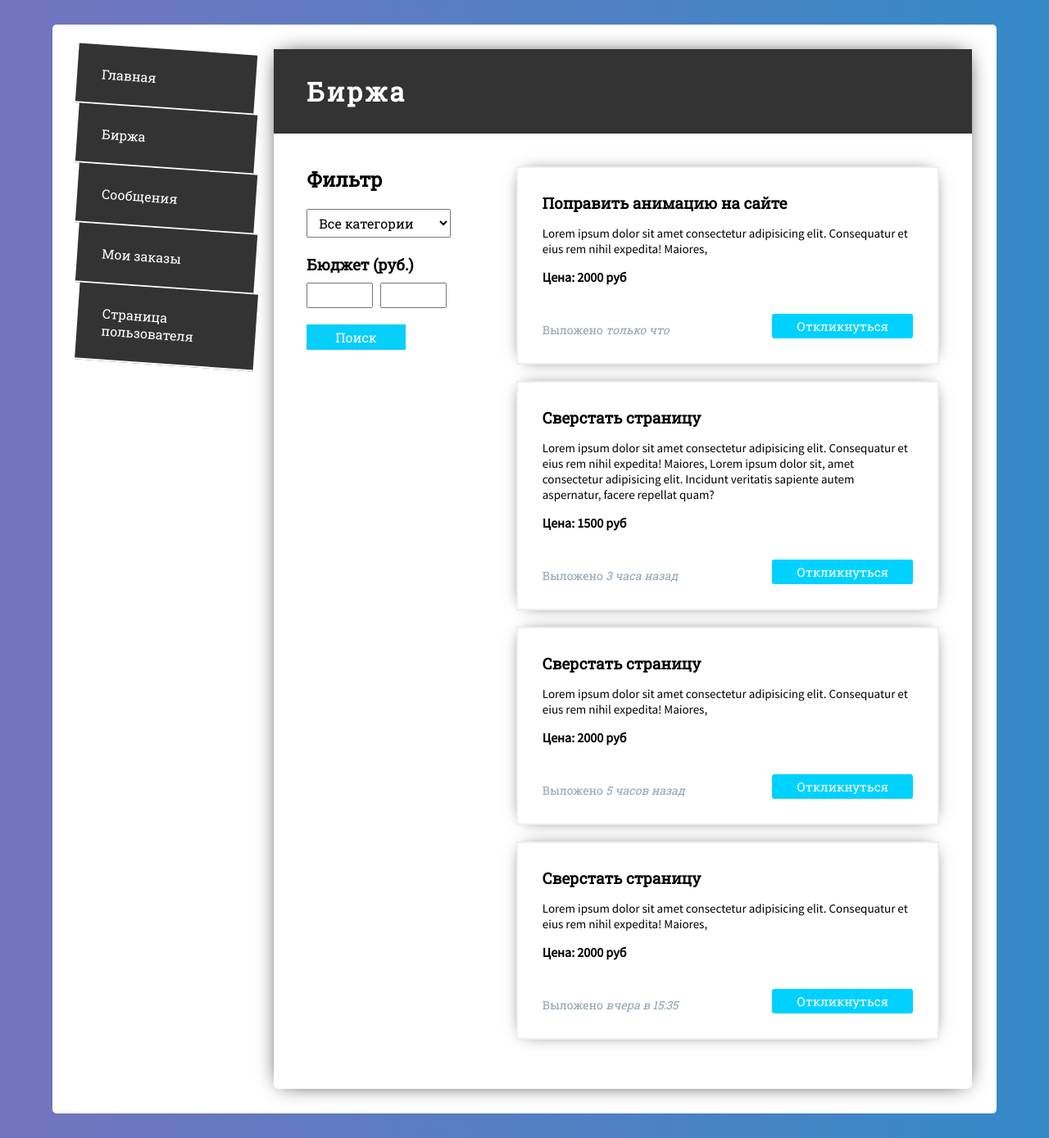
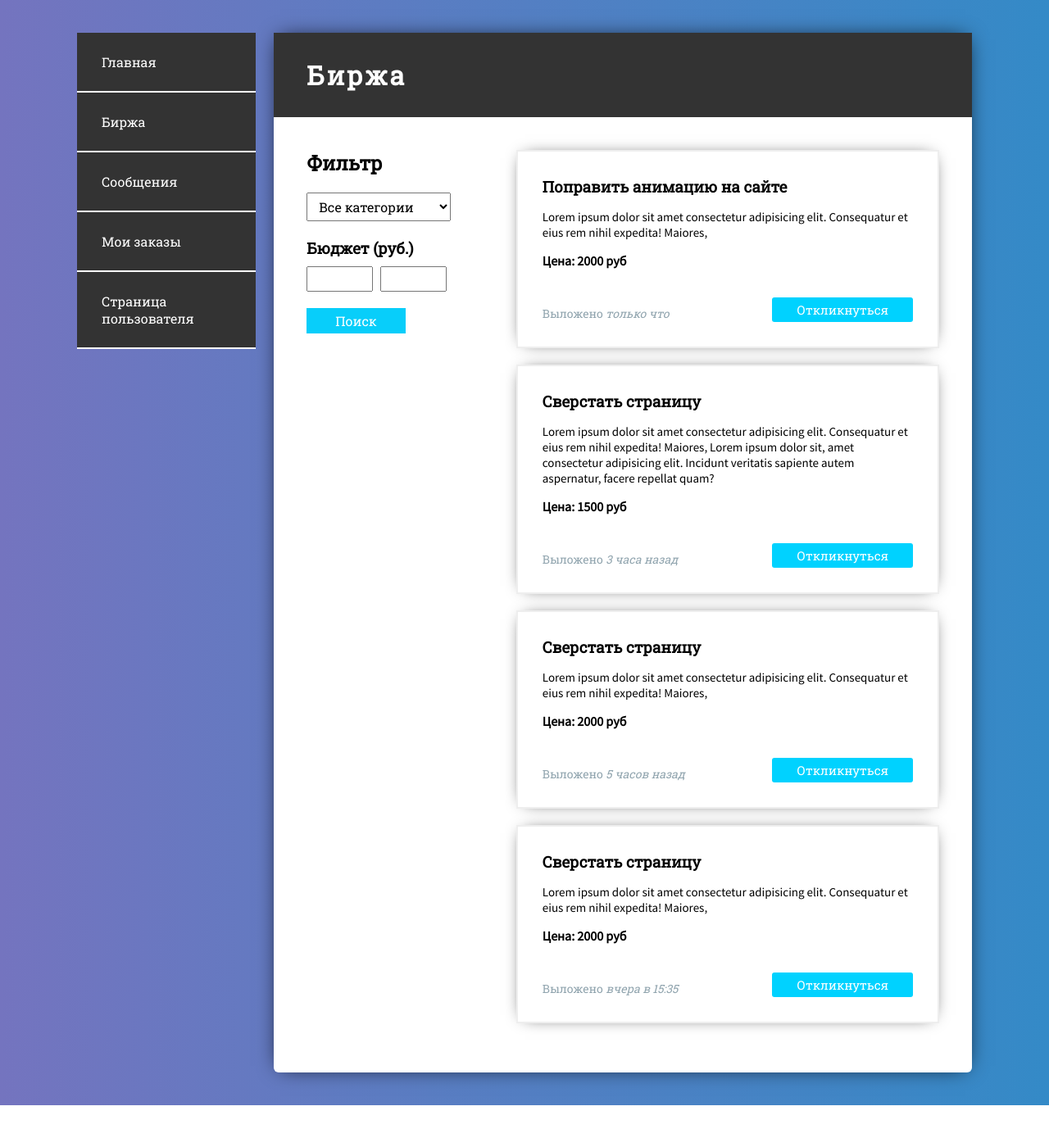
Before and after one commit to expant/Freelance-coursework, a web app: file market.html in a window 1280 px wide. Shown: the whole page at 82% size. After the commit the page ends 1349 px from the top, so only its background shows below. Run offline with its HTML, style and script files only (its server is not run), Linux system fonts and the light colour scheme.

Commit message:
Немного подредачил шаблон

```diff
--- a/css/navbar.css
+++ b/css/navbar.css
@@ -4,7 +4,6 @@ aside.sidebar {
    /* background: #fff;
     box-shadow: 0 0 25px -8px #000;*/
     float: left;
-    margin-right: 20px;
 }
 
 
@@ -14,7 +13,10 @@ aside.sidebar {
     background: #333333;
     transition: all .2s;
     transform: translate(0, 0);
-    transform: rotate(4deg);
+}
+
+.nav li:hover {
+    background: #424242;
 }
 
 .nav a {
@@ -29,6 +31,7 @@ aside.sidebar {
 .nav a:hover {
     transition: all .2s;
     transform: translate(8px, 0);
+
 }
 
 .mainw {
--- a/css/styles.css
+++ b/css/styles.css
@@ -27,10 +27,8 @@ body {
 }
 
 .wrapp {
-
-  background: #fff;
   padding: 30px;
-  margin: 30px 0;
+  margin: 10px 0;
   border-radius: 5px;
 }
 
```
